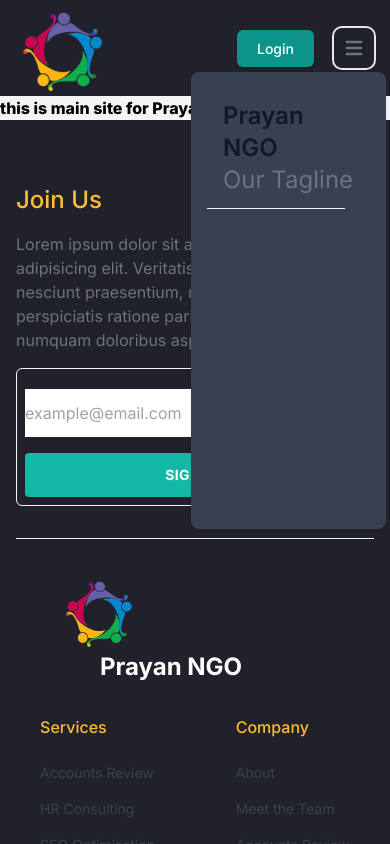
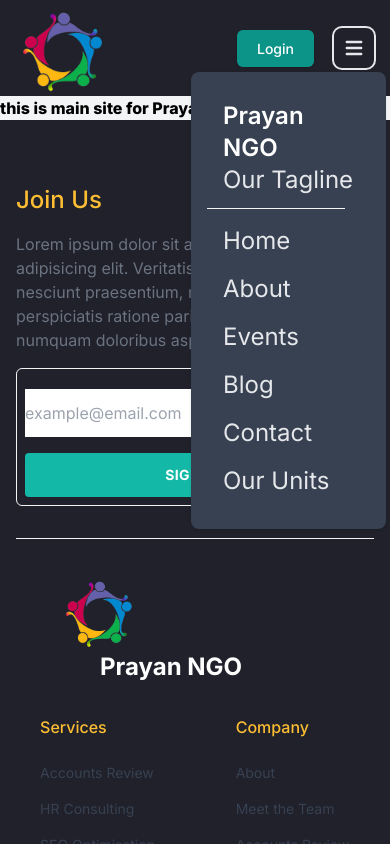
Before and after one commit to whatsUpWeHere/prayan-foundation-client, a Next.js app: page / in a window 390 px wide. Both pictures are taken after a click on the button "Open main menu". Shown: the top 844 px of the page. Built offline with nearby package versions, Linux system fonts and the light colour scheme.

Commit message:
further fixes..

```diff
--- a/components/Navbar.jsx
+++ b/components/Navbar.jsx
@@ -97,7 +97,7 @@ const Navbar = () => {
                             <button
                                 data-collapse-toggle="mobile-menu-2"
                                 type="button"
-                                className="inline-flex items-center p-2 ml-1 text-sm text-gray-500 rounded-lg md:hidden hover:bg-gray-100 focus:outline-none focus:ring-2 focus:ring-gray-200 dark:text-gray-400 dark:hover:bg-gray-700 dark:focus:ring-gray-600"
+                                className="inline-flex items-center p-2 ml-1 text-sm text-gray-200 rounded-lg md:hidden hover:bg-gray-100 focus:outline-none focus:ring-2 focus:ring-gray-200 dark:hover:bg-gray-700 dark:focus:ring-gray-600"
                                 aria-controls="mobile-menu-2"
                                 aria-expanded="false"
                                 onClick={() => {
@@ -137,10 +137,10 @@ const Navbar = () => {
                                 id="user-dropdown"
                             >
                                 <div className="px-4 py-3">
-                                    <span className="block  text-gray-900 dark:text-white font-semibold">
+                                    <span className="block  text-white font-semibold">
                                         Prayan NGO
                                     </span>
-                                    <span className="block   text-gray-500 truncate dark:text-gray-400">
+                                    <span className="block   text-gray-200 truncate ">
                                         Our Tagline
                                     </span>
                                 </div>
@@ -153,7 +153,7 @@ const Navbar = () => {
                                             <li key={index}>
                                                 <Link
                                                     href={item.path}
-                                                    className={`block px-4 py-2 ${active == item.name ? "text-white border-2 border-teal-600" :"text-gray-700"}  hover:bg-gray-100 dark:hover:bg-gray-600 dark:text-gray-200 dark:hover:text-white`}
+                                                    className={`block px-4 py-2 ${active == item.name ? "text-white border-2 border-teal-600" :"text-gray-200"}  hover:bg-gray-100 dark:hover:bg-gray-600 text-gray-200 dark:hover:text-white`}
                                                     onClick={()=>{setActive(item.name)}}
                                                 >
                                                     {item.name}
```
